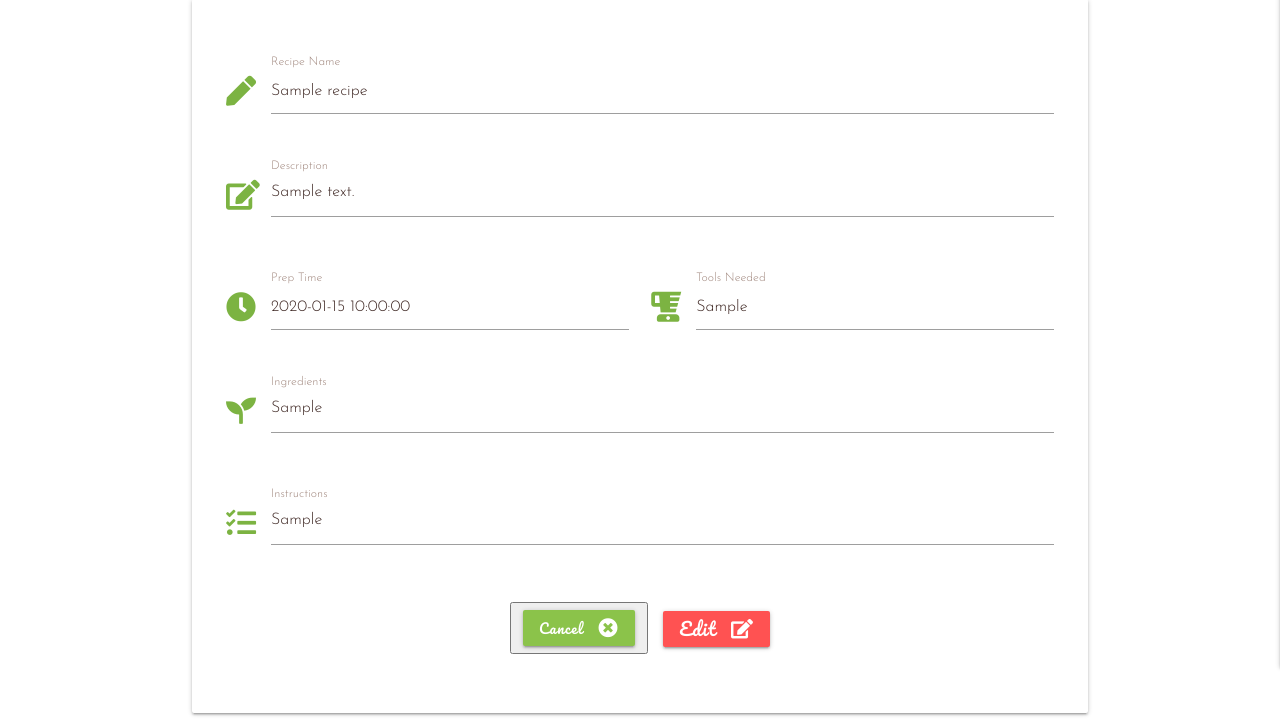
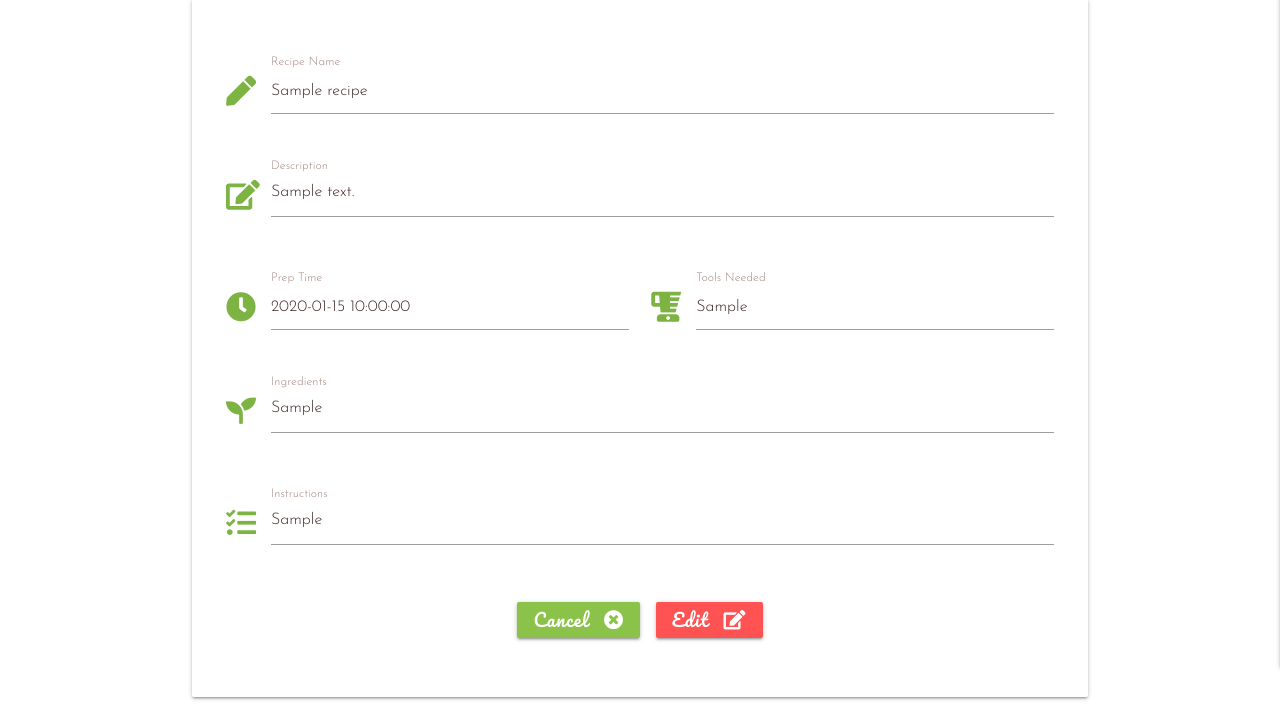
Before and after one commit to alissatroiano/Dash, a Flask app: template templates/edit_recipe.html in a window 1280 px wide. Shown: the part 193-921 px from the top of the page. After the commit the page ends 893 px from the top, so only its background shows below. Run offline with Flask 2, Linux system fonts and the light colour scheme; the template is opened without the code that fills it: most values are stand-ins (such as "Sample title", 1, 10 or a date in 2020); some libraries are stand-ins or nearby versions.

Commit message:
Repair styling error on edit recipes page

```diff
--- a/templates/edit_recipe.html
+++ b/templates/edit_recipe.html
@@ -65,10 +65,11 @@
         <!-- Buttons -->
         <div class="row">
             <div class="col s12 center-align">
-             <button>
-             <a href="{{ url_for('get_recipes') }}" class="btn light-green text-shadow" id="cancel">
+
+             <a href="{{ url_for('get_recipes') }}" class="btn light-green text-shadow" id="cancel" style="font-size:1.2rem;">
                         Cancel <i class="fas fa-times-circle right"></i>
-                    </a></button>
+                    </a>
+
                 <button class="red accent-2 waves-effect waves-light btn" type="submit" name="action" id="edit">Edit<i
                         class="fas fa-edit right"></i>
                 </button>
```
